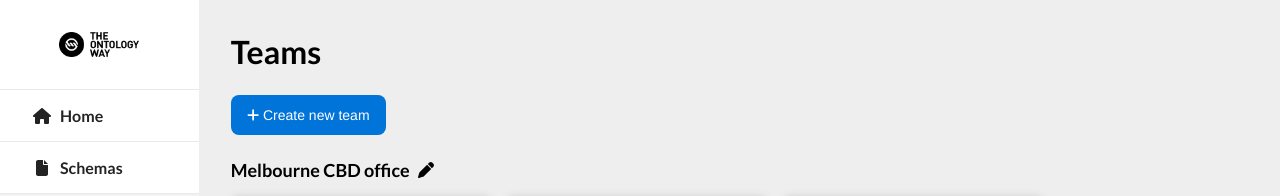
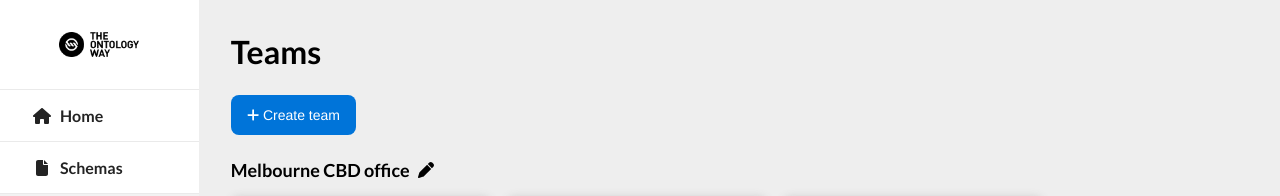
Before and after one commit to kvacke/mocked-dashboard, a React (Create React App) app: page /teams in a window 1280 px wide. Shown: the top 196 px of the page. Built offline with nearby package versions, Linux system fonts and the light colour scheme.

Commit message:
feat: minor copy update

```diff
--- a/src/Pages/Schemas.tsx
+++ b/src/Pages/Schemas.tsx
@@ -25,7 +25,7 @@ const Schemas: FC = () => {
       </div>
       <button className="button-1" style={{ marginBottom: 16 }}>
         <FontAwesomeIcon icon={faPlus} style={{ marginRight: 4 }} />
-        <span>New schema</span>
+        <span>Create schema</span>
       </button>
 
       <div style={{ display: "flex", flexDirection: "row", width: "100%" }}>
--- a/src/Pages/Teams.tsx
+++ b/src/Pages/Teams.tsx
@@ -69,7 +69,7 @@ const Teams: FC = () => {
       </div>
       <button className="button-1" style={{ marginBottom: 24 }}>
         <FontAwesomeIcon icon={faPlus} style={{ marginRight: 4 }} />
-        <span>Create new team</span>
+        <span>Create team</span>
       </button>
       <>
         <div
```
